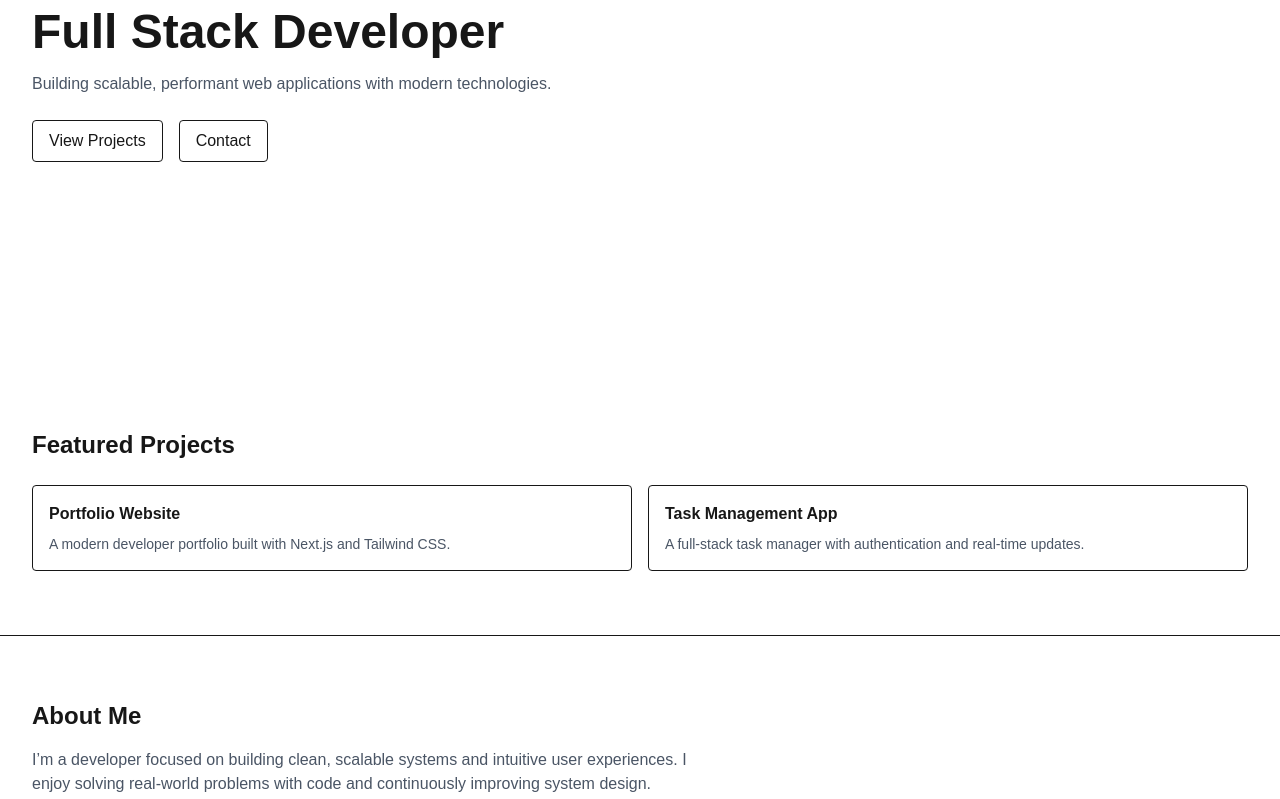
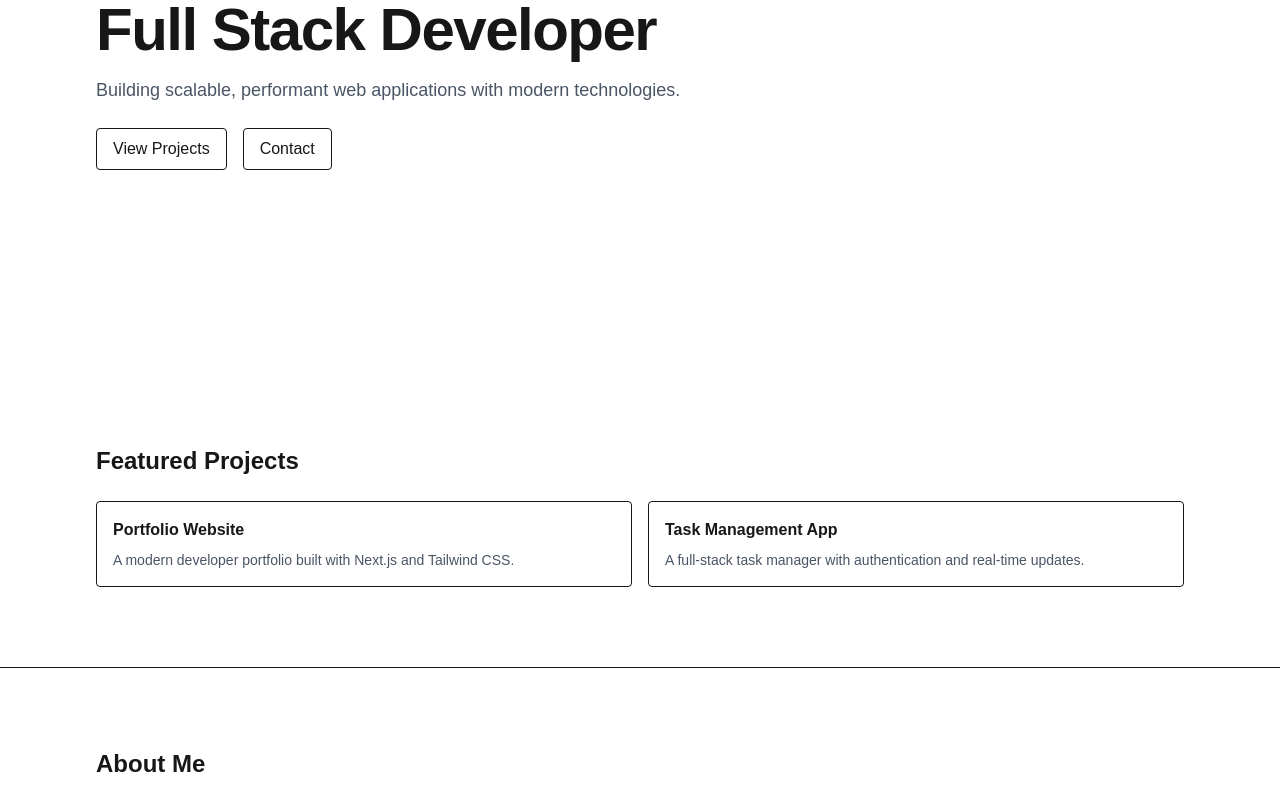
Before and after one commit to empouya/empouya, a Next.js app: page / in a window 1280 px wide. Shown: the part 260-1059 px from the top of the page. Built offline with nearby package versions, Linux system fonts and the light colour scheme.

Commit message:
fix: fixing some minor details on components

```diff
--- a/src/components/hero/Hero.tsx
+++ b/src/components/hero/Hero.tsx
@@ -1,27 +1,30 @@
 import FadeIn from "@/components/animations/FadeIn";
 import Link from "next/link";
+import Section from "@/components/sections/Section";
 
 export default function Hero() {
     return (
         <FadeIn>
-            <section className="min-h-[70vh] flex flex-col justify-center items-start px-8">
-                <h1 className="text-5xl font-bold">
+            <Section className="min-h-[70vh] flex items-center">
+                <div className="max-w-3xl">
+                    <h1 className="text-4xl font-bold tracking-tight sm:text-5xl md:text-6xl">
                         Full Stack Developer
                     </h1>
 
-                <p className="mt-4 text-gray-600 max-w-xl">
+                    <p className="mt-4 max-w-2xl text-base text-gray-600 sm:text-lg">
                         Building scalable, performant web applications with modern technologies.
                     </p>
 
-                <div className="mt-6 flex gap-4">
-                    <Link href="/projects" className="border px-4 py-2 rounded">
+                    <div className="mt-6 flex flex-wrap gap-4">
+                        <Link href="/projects" className="rounded border px-4 py-2 transition hover:opacity-80">
                             View Projects
                         </Link>
-                    <Link href="/contact" className="border px-4 py-2 rounded">
+                        <Link href="/contact" className="rounded border px-4 py-2 transition hover:opacity-80">
                             Contact
                         </Link>
                     </div>
-            </section>
+                </div>
+            </Section>
         </FadeIn>
     );
 }
--- a/src/components/projects/FeaturedProjects.tsx
+++ b/src/components/projects/FeaturedProjects.tsx
@@ -1,27 +1,28 @@
 import { getFeaturedProjects } from "@/content/projects";
 import Link from "next/link";
+import Section from "@/components/sections/Section";
 
 export default function FeaturedProjects() {
     const projects = getFeaturedProjects();
 
     return (
-        <section className="px-8 py-16">
-            <h2 className="text-2xl font-bold mb-6">Featured Projects</h2>
+        <Section>
+            <div className="mb-6">
+                <h2 className="text-2xl font-bold">Featured Projects</h2>
+            </div>
 
             <div className="grid gap-4 md:grid-cols-2">
                 {projects.map((project) => (
                     <Link
                         key={project.id}
                         href={`/projects/${project.slug}`}
-                        className="border rounded p-4 transition hover:scale-[1.02] hover:shadow-sm"
+                        className="rounded border p-4 transition hover:scale-[1.02] hover:shadow-sm"
                     >
                         <h3 className="font-semibold">{project.title}</h3>
-                        <p className="text-sm text-gray-600 mt-2">
-                            {project.description}
-                        </p>
+                        <p className="mt-2 text-sm text-gray-600">{project.description}</p>
                     </Link>
                 ))}
             </div>
-        </section>
+        </Section>
     );
 }
--- a/src/components/sections/AboutPreview.tsx
+++ b/src/components/sections/AboutPreview.tsx
@@ -1,18 +1,19 @@
 import Link from "next/link";
+import Section from "@/components/sections/Section";
 
 export default function AboutPreview() {
     return (
-        <section className="px-8 py-16 border-t">
-            <h2 className="text-2xl font-bold mb-4">About Me</h2>
+        <Section className="border-t">
+            <h2 className="mb-4 text-2xl font-bold">About Me</h2>
 
-            <p className="text-gray-600 max-w-2xl">
-                I’m a developer focused on building clean, scalable systems and intuitive user experiences.
+            <p className="max-w-2xl text-gray-600">
+                I&apos;m a developer focused on building clean, scalable systems and intuitive user experiences.
                 I enjoy solving real-world problems with code and continuously improving system design.
             </p>
 
-            <Link href="/about" className="inline-block mt-4 underline">
+            <Link href="/about" className="mt-4 inline-block underline">
                 Learn more →
             </Link>
-        </section>
+        </Section>
     );
 }
--- a/src/components/sections/Section.tsx
+++ b/src/components/sections/Section.tsx
@@ -1,9 +1,22 @@
 import { ReactNode } from "react";
+import Container from "@/components/ui/layout/Container";
 
-export default function Section({ children }: { children: ReactNode }) {
+type SectionProps = {
+    children: ReactNode;
+    className?: string;
+    containerClassName?: string;
+    id?: string;
+};
+
+export default function Section({
+    children,
+    className = "",
+    containerClassName = "",
+    id,
+}: SectionProps) {
     return (
-        <section className="max-w-5xl mx-auto px-4 py-12">
-            {children}
+        <section id={id} className={`py-16 sm:py-20 ${className}`}>
+            <Container className={containerClassName}>{children}</Container>
         </section>
     );
 }
```
Lines whose indentation alone changed are shown as unchanged.
